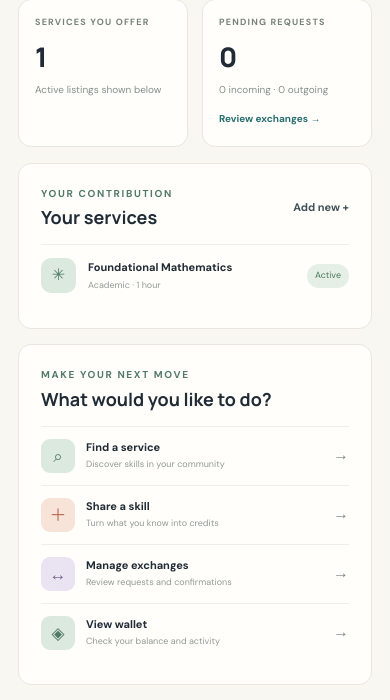
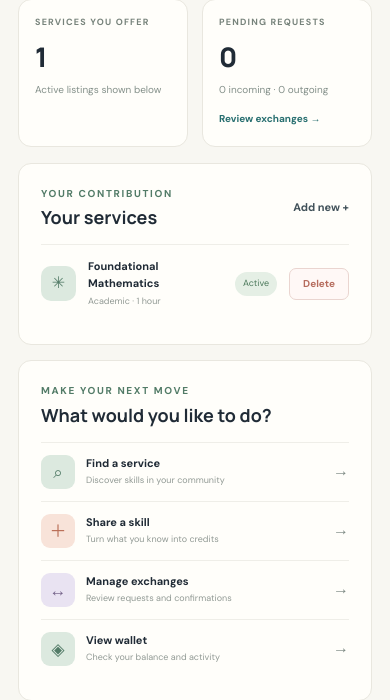
Before and after one commit to Samriddhi752/timebank, a Flask app: page /dashboard in a window 390 px wide. Shown: the part 424-1124 px from the top of the page. Run offline with Flask 3, Linux system fonts and the light colour scheme; a user stored in the database is signed in.

Commit message:
delete functionality

```diff
--- a/app.py
+++ b/app.py
@@ -99,10 +99,10 @@ def logout():
 @app.route("/dashboard")
 @login_required
 def dashboard():
-    my_services = (
-        Service.query.filter_by(owner_id=current_user.id, is_active=True)
-        .order_by(Service.created_at.desc()).limit(4).all()
-    )
+    my_services = Service.query.filter_by(
+        owner_id=current_user.id,
+        is_active=True
+            ).order_by(Service.created_at.desc()).all()
     incoming_count = ExchangeRequest.query.filter_by(
         provider_id=current_user.id, status="pending"
     ).count()
@@ -353,6 +353,33 @@ def offer_service():
     return render_template("offer_service.html", categories=categories)
 
 
+@app.route("/services/<int:service_id>/delete", methods=["POST"])
+@login_required
+def delete_service(service_id):
+    service = db.get_or_404(Service, service_id)
+
+    # Only the person who created the service can delete it.
+    if service.owner_id != current_user.id:
+        abort(403)
+
+    if not service.is_active:
+        flash("This service has already been removed.", "info")
+        return redirect(url_for("dashboard"))
+
+    # Cancel pending requests for this service.
+    for exchange in service.exchange_requests:
+        if exchange.status == "pending":
+            exchange.status = "cancelled"
+
+    # Archive the service instead of permanently deleting it.
+    service.is_active = False
+
+    db.session.commit()
+
+    flash("Your service has been removed successfully.", "success")
+    return redirect(url_for("dashboard"))
+
+
 @app.errorhandler(404)
 def not_found(error):
     return render_template("404.html"), 404
--- a/static/css/components.css
+++ b/static/css/components.css
@@ -123,3 +123,40 @@
   .results-caption { margin-top:8px; }
   .nav-actions .nav-logout { display:none; }
 }
+
+
+/* Delete service button */
+
+.delete-service-form {
+    margin-left: auto;
+    flex-shrink: 0;
+}
+
+.delete-service-btn {
+    padding: 7px 13px;
+    border: 1px solid #ead5d0;
+    border-radius: 7px;
+    background: #fff8f6;
+    color: #b66c5d;
+    font-family: inherit;
+    font-size: 10px;
+    font-weight: 700;
+    cursor: pointer;
+    transition: all 0.2s ease;
+}
+
+.delete-service-btn:hover {
+    background: #f6e5e0;
+    border-color: #d9aaa0;
+    color: #994f42;
+}
+
+@media (max-width: 600px) {
+    .my-service-row {
+        flex-wrap: wrap;
+    }
+
+    .delete-service-form {
+        margin-left: auto;
+    }
+}
--- a/templates/dashboard.html
+++ b/templates/dashboard.html
@@ -18,9 +18,36 @@
       <div class="panel-heading"><div><div class="eyebrow">YOUR CONTRIBUTION</div><h2>Your services</h2></div><a class="text-link" href="{{ url_for('offer_service') }}">Add new +</a></div>
       {% if my_services %}
         <div class="my-service-list">
+
           {% for service in my_services %}
-            <div class="my-service-row"><span class="service-mini-icon">{{ '✳' if loop.index % 2 else '↗' }}</span><div class="my-service-info"><b>{{ service.title }}</b><small>{{ service.category }} · {{ service.duration_hours }} hour{% if service.duration_hours != 1 %}s{% endif %}</small></div><span class="status-tag status-active">Active</span></div>
+              <div class="my-service-row">
+                  <span class="service-mini-icon">
+                      {{ '✳' if loop.index % 2 else '↗' }}
+                  </span>
+
+                  <div class="my-service-info">
+                      <b>{{ service.title }}</b>
+                      <small>
+                          {{ service.category }} ·
+                          {{ service.duration_hours }} hour{% if service.duration_hours != 1 %}s{% endif %}
+                      </small>
+                  </div>
+
+                  <span class="status-tag status-active">Active</span>
+
+                  <form method="POST"
+                        action="{{ url_for('delete_service', service_id=service.id) }}"
+                        class="delete-service-form"
+                        onsubmit="return confirm('Are you sure you want to remove this service?');">
+
+                      <button type="submit" class="delete-service-btn">
+                          Delete
+                      </button>
+
+                  </form>
+              </div>
           {% endfor %}
+
         </div>
         {% if current_user.services|length > 4 %}<p class="dashboard-note">Showing your four most recent active listings.</p>{% endif %}
       {% else %}
```
Also changed, not shown: instance/timebank.db.
